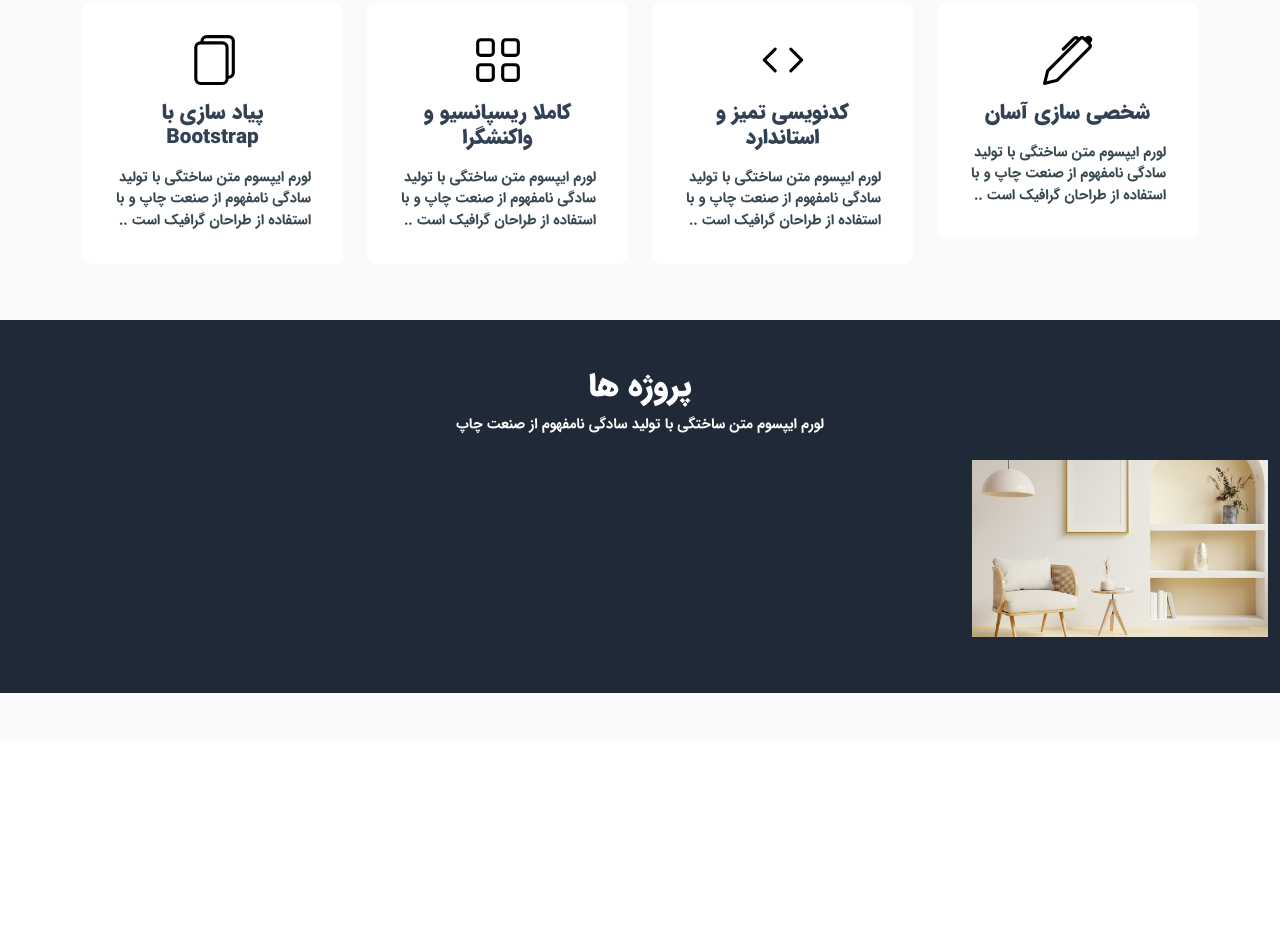
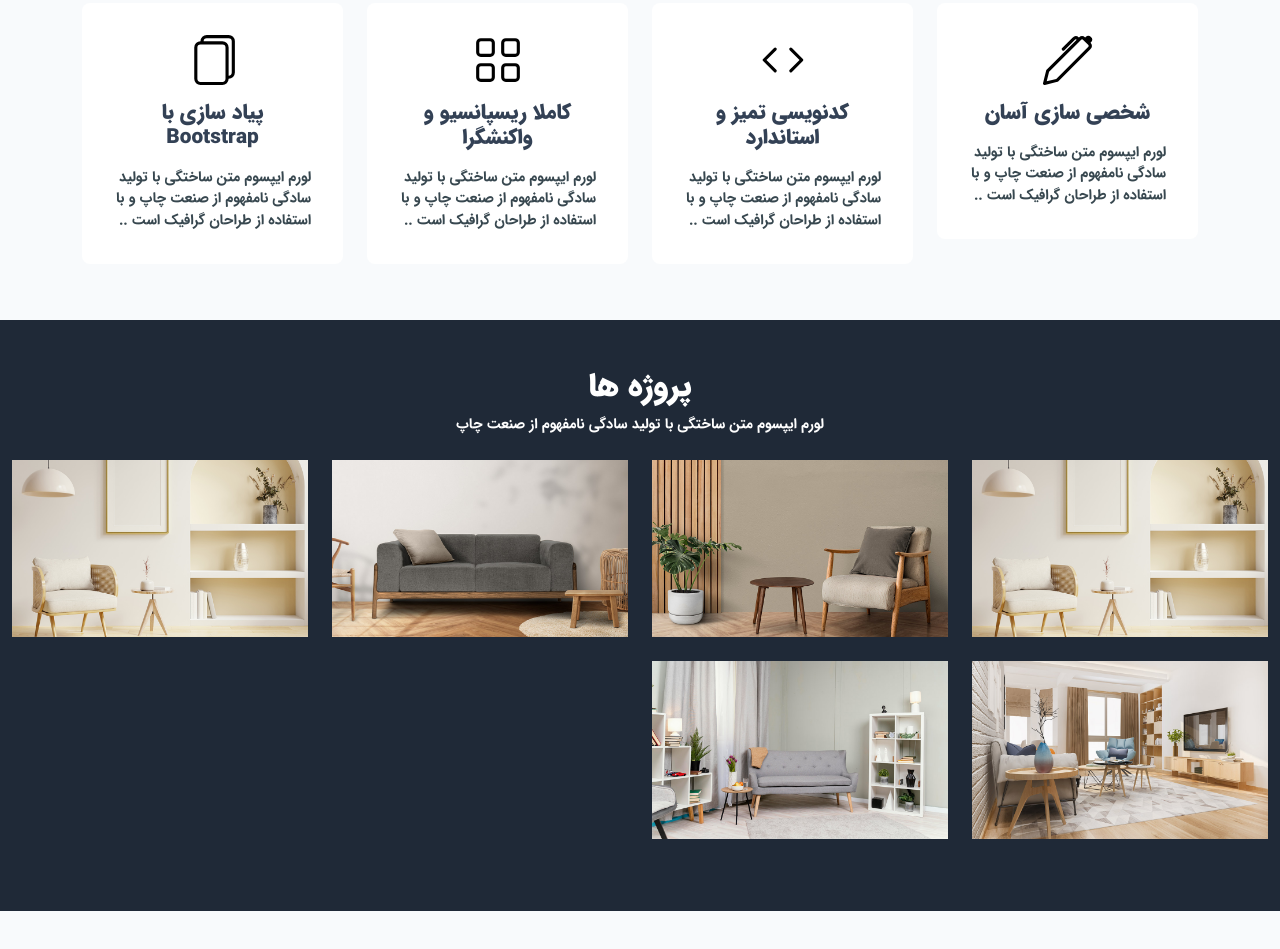
Before and after one commit to mohammadmehdidalvandii/vaylar-landing, a plain HTML site: page index.html in a window 1280 px wide. Shown: the part 893-1842 px from the top of the page. Before the commit the page ends 1634 px from the top, so only its background shows below. Drawn offline with Linux system fonts and the light colour scheme.

Commit message:
add logic project and style new

```diff
--- a/css/style.css
+++ b/css/style.css
@@ -283,6 +283,7 @@ font-size:0.9rem;
     text-decoration: none;
     position: relative;
     width: 100%;
+    margin-bottom: 1rem;
     transition: all 0.4s linear;
 }
 .project_card:hover .project_card_content{
@@ -297,14 +298,14 @@ display: block;
 bottom: 0.5rem;
 position: absolute;
 text-align: center;
-background-color:rgba(0, 0 ,0 ,0.3);
+background-color:rgba(0, 0 ,0 ,0.7);
 padding: 0.5rem;
 opacity: 0;
 transition: all 0.4s linear;
 }
 .project_card_title{
     font-size: 1rem;
-    color: var(--color-black-25);
+    color: var(--color-white);
 }
 .project_card_text{
     margin-top: 0.3rem;
--- a/data/db.js
+++ b/data/db.js
@@ -26,7 +26,40 @@
         }
     ]
 
+    const projects = [
+        {
+            id:1,
+            image:"/assets/images/p-1.jpg",
+            title:'پروژه شماره یک'
+        },
+        {
+            id:2,
+            image:"/assets/images/p-2.jpg",
+            title:'پروژه شماره دو'
+        },
+        {
+            id:3,
+            image:"/assets/images/p-3.jpg",
+            title:'پروژه شماره سه'
+        },
+        {
+            id:4,
+            image:"/assets/images/p-1.jpg",
+            title:'پروژه شماره چهار'
+        },
+        {
+            id:5,
+            image:"/assets/images/p-5.jpg",
+            title:'پروژه شماره پنج'
+        },
+        {
+            id:6,
+            image:"/assets/images/p-6.jpg",
+            title:'پروژه شماره شش'
+        },
+    ]
 
     export {
-        services
+        services,
+        projects
     }
--- a/index.html
+++ b/index.html
@@ -157,8 +157,8 @@
                             </div>
                         </div>
 
-                          <div class="row mt-4">
-                            <div class="col-lg-3 col-md-4 col-sm-6 col-xs-12">
+                          <div class="row mt-4" id="wrapper_project">
+                            <!-- <div class="col-lg-3 col-md-4 col-sm-6 col-xs-12">
                                 <a href="#" class="project_card">
                                     <img src="/assets/images/p-1.jpg" alt="project" class="project_card_img">
                                     <div class="project_card_content">
@@ -166,7 +166,7 @@
                                         <p class="project_card_text">جهت مشاهده کلیک کنید</p>
                                     </div>
                                 </a>
-                            </div>
+                            </div> -->
                           </div>
                     </div>
                 </section>
--- a/js/app.js
+++ b/js/app.js
@@ -1,5 +1,6 @@
 import handlerMenuNavbar from "./navbar.js";
-import {showItemDom} from "./main.js";
+import {showItemDom, showProjectDom} from "./main.js";
 
 handlerMenuNavbar
 showItemDom
+showProjectDom
--- a/js/main.js
+++ b/js/main.js
@@ -1,5 +1,6 @@
 let servicesContainer = document.querySelector('#services_wrapper');
-import { services } from "../data/db.js";
+let ProjectContainer = document.querySelector('#wrapper_project');
+import { services, projects } from "../data/db.js";
 
 // Start Section services
 let dataServices =services
@@ -22,6 +23,32 @@ function showItemDom (dataServices){
 }
 // End Section services
 
+// Start Section Projects
+let dataProjects = projects
+
+showProjectDom(dataProjects)
+
+function showProjectDom (dataProjects){
+    console.log(dataProjects);
+ProjectContainer.innerHTML = '';
+dataProjects.forEach(project=>{
+    ProjectContainer.insertAdjacentHTML("beforeend", `
+    <div class="col-lg-3 col-md-4 col-sm-6 col-xs-12">
+    <a href="#" class="project_card">
+        <img src=${project.image} alt="project" class="project_card_img">
+        <div class="project_card_content">
+            <h6 class="project_card_title">${project.title}</h6>
+            <p class="project_card_text">جهت مشاهده کلیک کنید</p>
+        </div>
+    </a>
+</div>
+    `)
+})
+}
+
+// End Section Projects
+
 export {
-    showItemDom
+    showItemDom,
+    showProjectDom
 }
```
